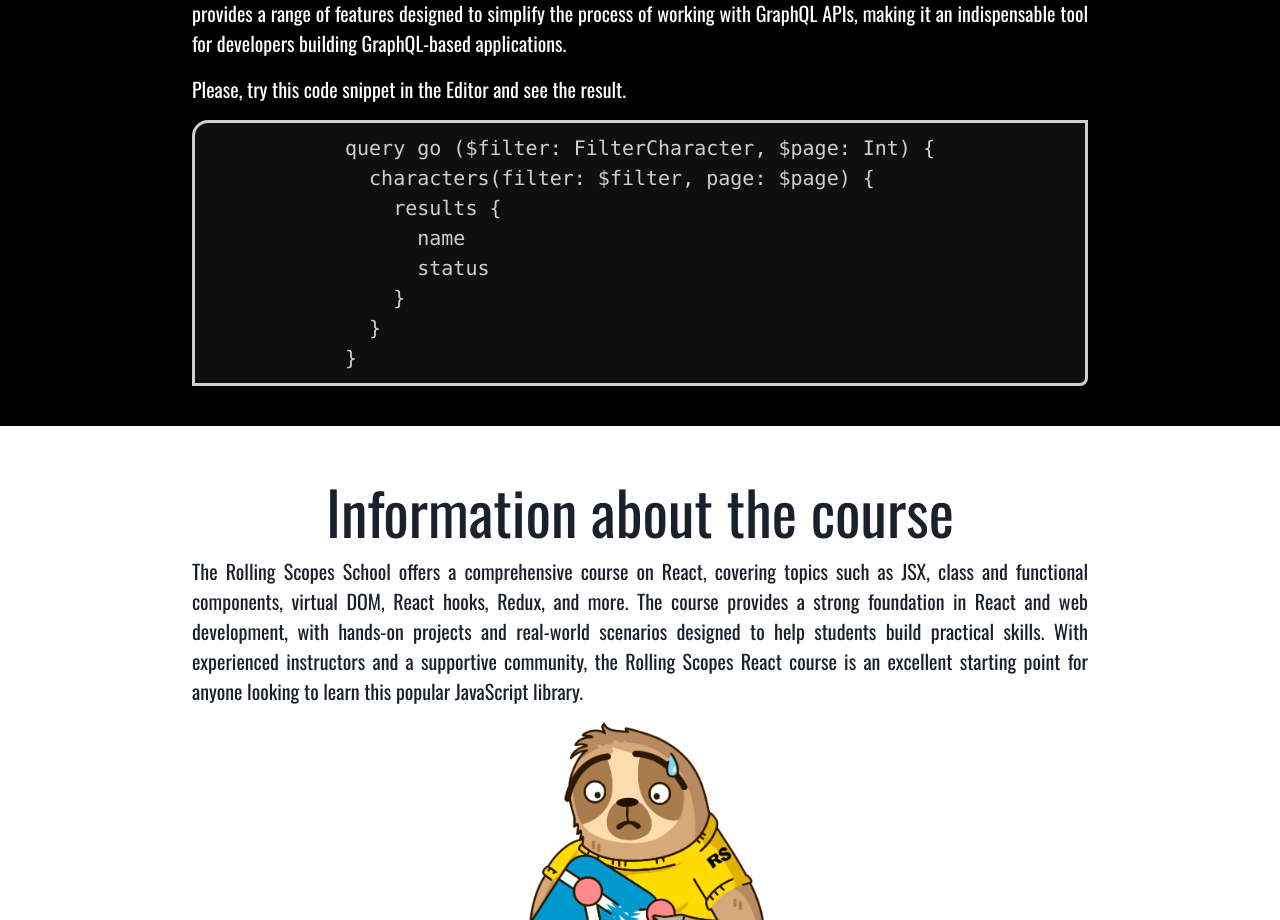
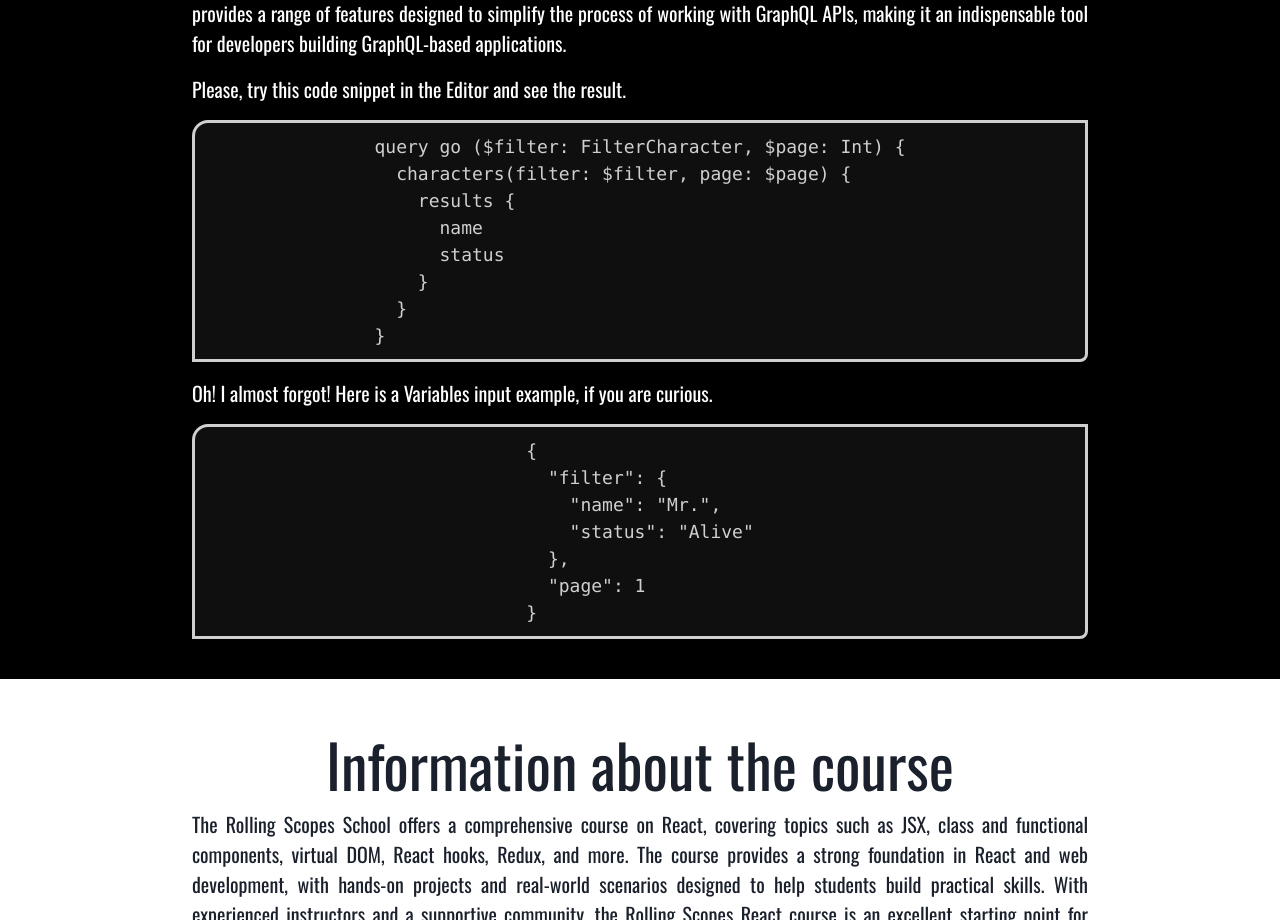
Before and after one commit to NikFreeman/graphiql-app, a React (Vite) app: page / in a window 1280 px wide. Shown: the part 1500-2420 px from the top of the page. Built offline with nearby package versions, Linux system fonts and the light colour scheme; no server answers.

Commit message:
fix: fix responsiveness of the welcome page

```diff
--- a/src/components/Header/Header.tsx
+++ b/src/components/Header/Header.tsx
@@ -50,7 +50,7 @@ export const Header = () => {
         <ScrollTopButton />
       </Fade>
       <Flex h="60px" bg="#695bd3" w="100%" minH="60px" justify="center" align="center">
-        <Text fontSize={isSmallerThan900 ? '2xl' : '4xl'}>{t('graphiqlBy')}</Text>
+        <Text fontSize={isSmallerThan900 ? 'xl' : '4xl'}>{t('graphiqlBy')}</Text>
       </Flex>
       <Flex as="header" bg="black" flexDir="column" pos={'sticky'} top={'0'} zIndex={'2'}>
         <Grid
--- a/src/i18n.ts
+++ b/src/i18n.ts
@@ -38,6 +38,8 @@ const resources = {
       courseInfo:
         'The Rolling Scopes School offers a comprehensive course on React, covering topics such as JSX, class and functional components, virtual DOM, React hooks, Redux, and more. The course provides a strong foundation in React and web development, with hands-on projects and real-world scenarios designed to help students build practical skills. With experienced instructors and a supportive community, the Rolling Scopes React course is an excellent starting point for anyone looking to learn this popular JavaScript library.',
       trySnippet: 'Please, try this code snippet in the Editor and see the result.',
+      variablesExample:
+        'Oh! I almost forgot! Here is a Variables input example, if you are curious.',
     },
   },
   ru: {
@@ -75,6 +77,7 @@ const resources = {
       courseInfo:
         'Школа Rolling Scopes предлагает углубленный, комплексный курс по React, охватывающий такие темы, как JSX, классовые и функциональные компоненты, виртуальный DOM, хуки React, Redux и многое другое. Данный курс может предоставить фундаментальные знания в области React и веб-разработки, а также познакомить с проектами и реальными сценариями с целью помочь студентам приобрести практические навыки. Благодаря опытным менторам и поддерживающему, активному сообществу курс Rolling Scopes React станет отличной отправной точкой для всех, кто хочет изучить эту популярную библиотеку JavaScript.',
       trySnippet: 'Попробуйте использовать представленный ниже код на странице редактора запросов.',
+      variablesExample: 'Чуть не забыл! Куда же мы без примера кода для блока переменных.',
     },
   },
 };
--- a/src/pages/WelcomePage.tsx
+++ b/src/pages/WelcomePage.tsx
@@ -11,6 +11,7 @@ export const WelcomePage = () => {
   const [isSmallerThan900] = useMediaQuery('(max-width: 900px)');
   const [isSmallerThan700] = useMediaQuery('(max-width: 700px)');
   const [isSmallerThan600] = useMediaQuery('(max-width: 600px)');
+  const [isSmallerThan470] = useMediaQuery('(max-width: 470px)');
   const { t } = useTranslation();
 
   const scrollPercentage = useScrollPercentage();
@@ -27,7 +28,7 @@ export const WelcomePage = () => {
         py="5vh"
         gap="1rem"
       >
-        <Text fontSize="6xl">{t('developers')}</Text>
+        <Text fontSize={isSmallerThan600 ? '4xl' : '6xl'}>{t('developers')}</Text>
         <Flex
           as={'article'}
           gap="3vw"
@@ -130,17 +131,19 @@ export const WelcomePage = () => {
       >
         <Fade in={scrollPercentage > 63}>
           <Flex flexDir={'column'} gap={'1rem'}>
-            <Text fontSize="6xl" color="white">
+            <Text fontSize={isSmallerThan600 ? '4xl' : '6xl'} color="white">
               {t('projectInfoTitle')}
             </Text>
             <Text fontSize="xl" align="justify" color="white">
               {t('projectInfo')}
             </Text>
+            {!isSmallerThan470 && (
+              <>
                 <Text fontSize="xl" align="justify" color="white">
                   {t('trySnippet')}
                 </Text>
                 <Code
-              fontSize="xl"
+                  fontSize={isSmallerThan900 ? '14px' : '18px'}
                   textAlign={'initial'}
                   colorScheme="whiteAlpha"
                   display={'flex'}
@@ -162,6 +165,34 @@ export const WelcomePage = () => {
   }
 }"
                 />
+                <Text fontSize="xl" align="justify" color="white">
+                  {t('variablesExample')}
+                </Text>
+
+                <Code
+                  fontSize={isSmallerThan900 ? '14px' : '18px'}
+                  textAlign={'initial'}
+                  colorScheme="whiteAlpha"
+                  display={'flex'}
+                  justifySelf={'center'}
+                  whiteSpace={'pre'}
+                  p={'10px'}
+                  justifyContent={'center'}
+                  border={'solid'}
+                  borderBottomRightRadius="0.5rem"
+                  borderBottomLeftRadius="0"
+                  borderTopLeftRadius="1rem"
+                  borderTopRightRadius="0"
+                  children='{
+  "filter": {
+    "name": "Mr.",
+    "status": "Alive"
+  },
+  "page": 1
+}'
+                />
+              </>
+            )}
           </Flex>
         </Fade>
       </Flex>
@@ -176,7 +207,7 @@ export const WelcomePage = () => {
         gap="1rem"
       >
         <Fade in={scrollPercentage > 83}>
-          <Text fontSize="6xl">{t('courseInfoTitle')}</Text>
+          <Text fontSize={isSmallerThan600 ? '4xl' : '6xl'}>{t('courseInfoTitle')}</Text>
           <Text fontSize="xl" align="justify">
             {t('courseInfo')}
           </Text>
```
Lines whose indentation alone changed are shown as unchanged.
